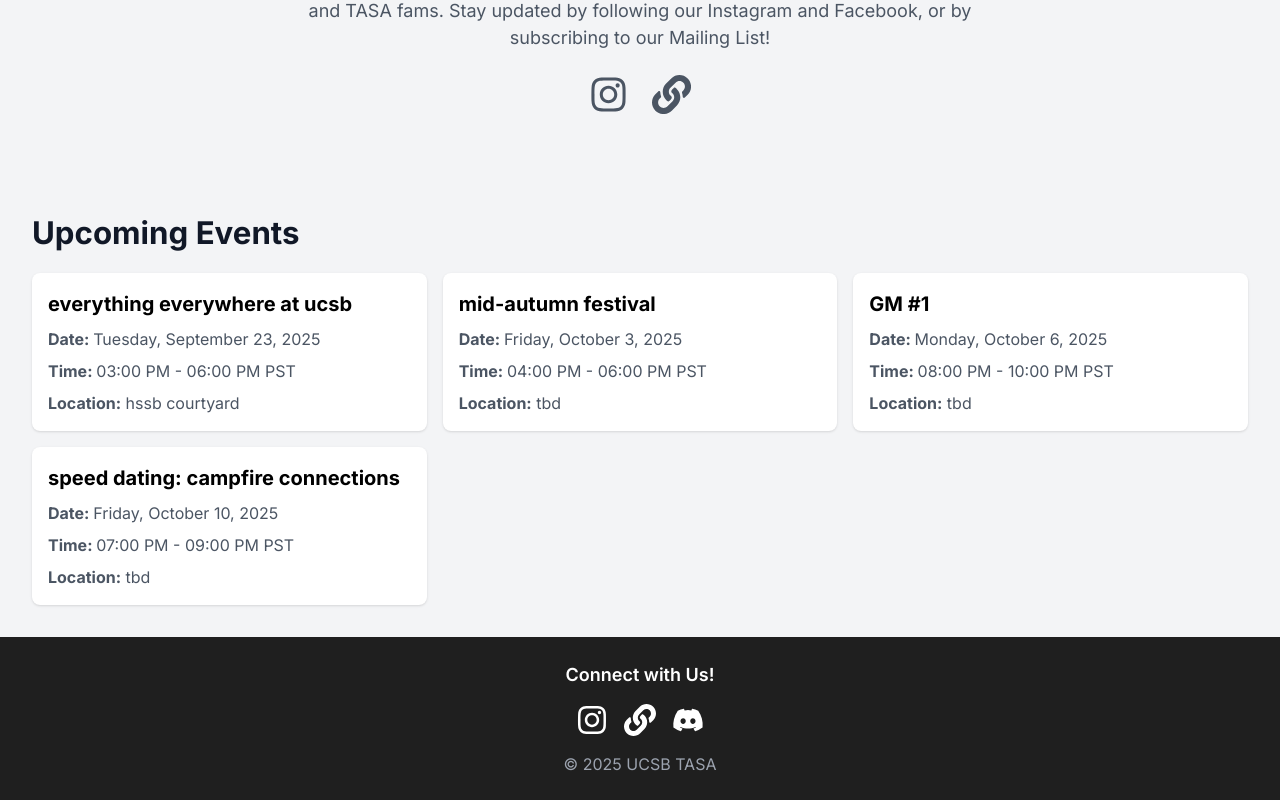
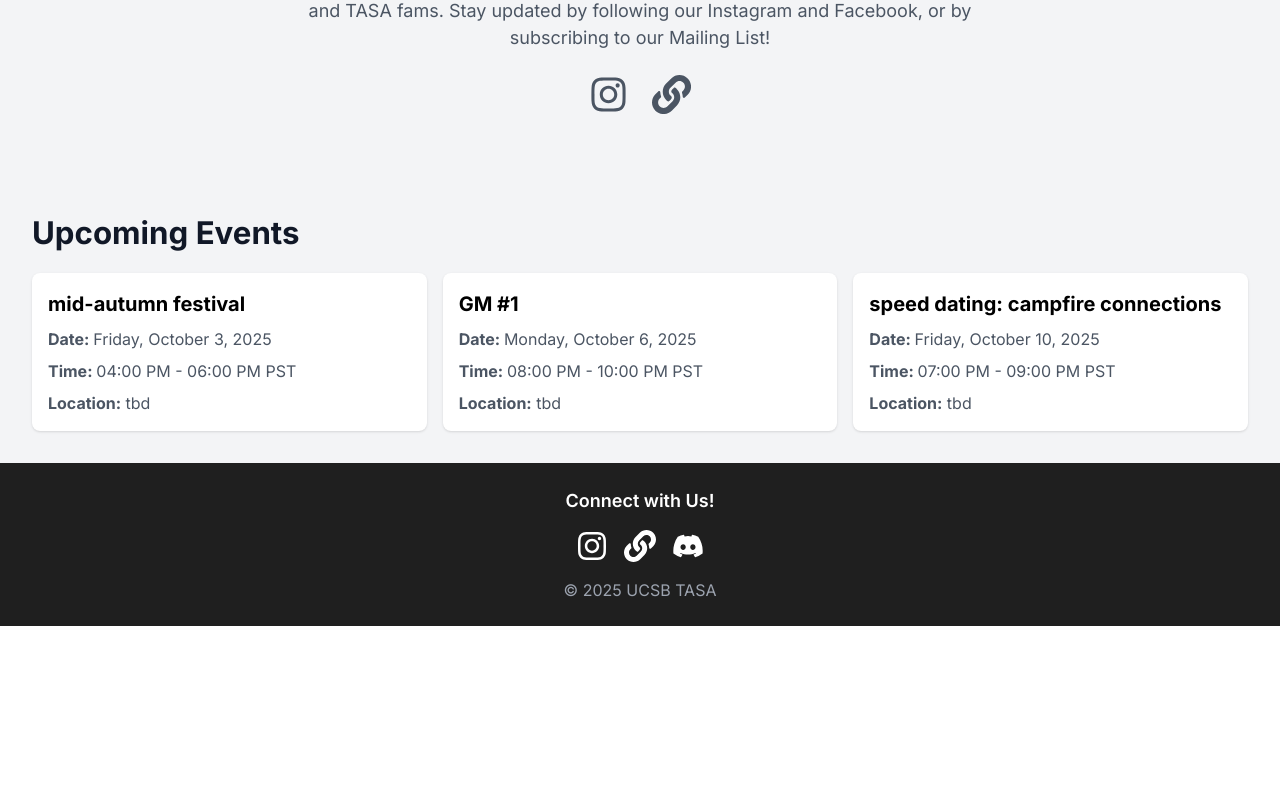
Before and after one commit to UCSBTASA/UCSBTASA.github.io, a Next.js app: page / in a window 1280 px wide. Shown: the part 1243-2043 px from the top of the page. After the commit the page ends 1869 px from the top, so only its background shows below. Built offline with nearby package versions, Linux system fonts and the light colour scheme.

Commit message:
Update eventData.ts

```diff
--- a/data/eventData.ts
+++ b/data/eventData.ts
@@ -1,15 +1,5 @@
 const events =
 [
-  {
-    "title": "everything everywhere at ucsb",
-    "day of week": "Tuesday",
-    "date": "2025-09-23",
-    "time": "03:00 PM - 06:00 PM",
-    "start": "03:00 PM",
-    "end": "06:00 PM",
-    "location": "hssb courtyard",
-    "customTime": ""
-  },
   {
     "title": "mid-autumn festival",
     "day of week": "Friday",
```
